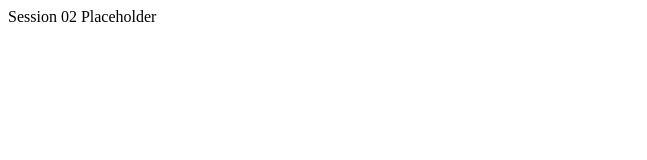
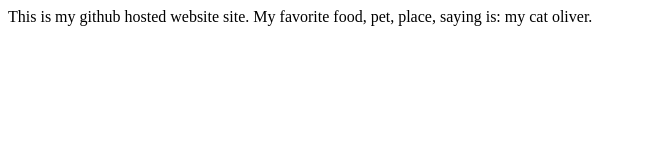
Before and after one commit to annalisewoolley/annalisewoolley.github.io, a plain HTML site: page index.html in a window 1280 px wide. Shown: the whole page, without its empty margins (0-647 px from the left). Drawn offline with Linux system fonts and the light colour scheme.

Commit message:
2.5 - Upload To Git Assignment

```diff
--- a/index.html
+++ b/index.html
@@ -2,9 +2,9 @@
 <html>
 <head>
 <meta charset="UTF-8">
-<title>session 02</title>
+<title>Intro to Web & Mobile</title>
 </head>
 <body>
-	Session 02 Placeholder
+	This is my github hosted website site. My favorite food, pet, place, saying is: my cat oliver.
 </body>
 </html>
```
